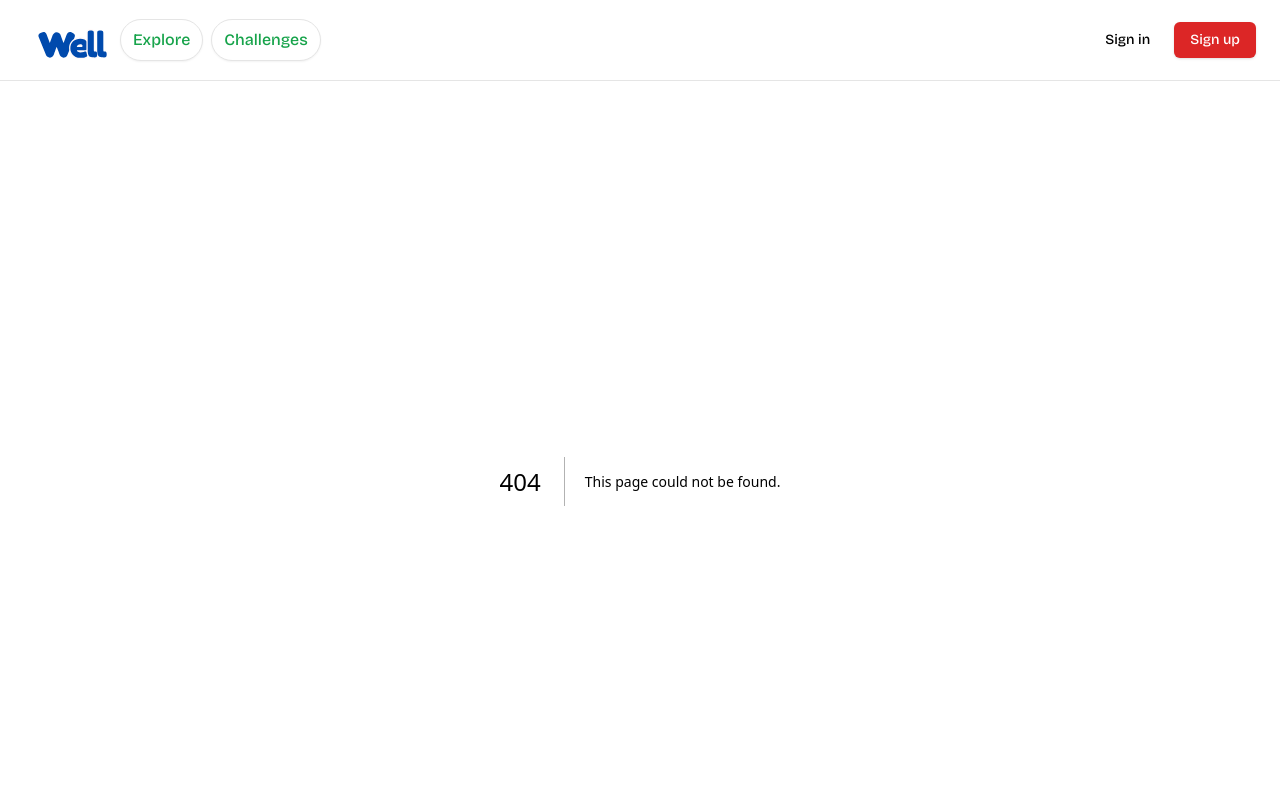
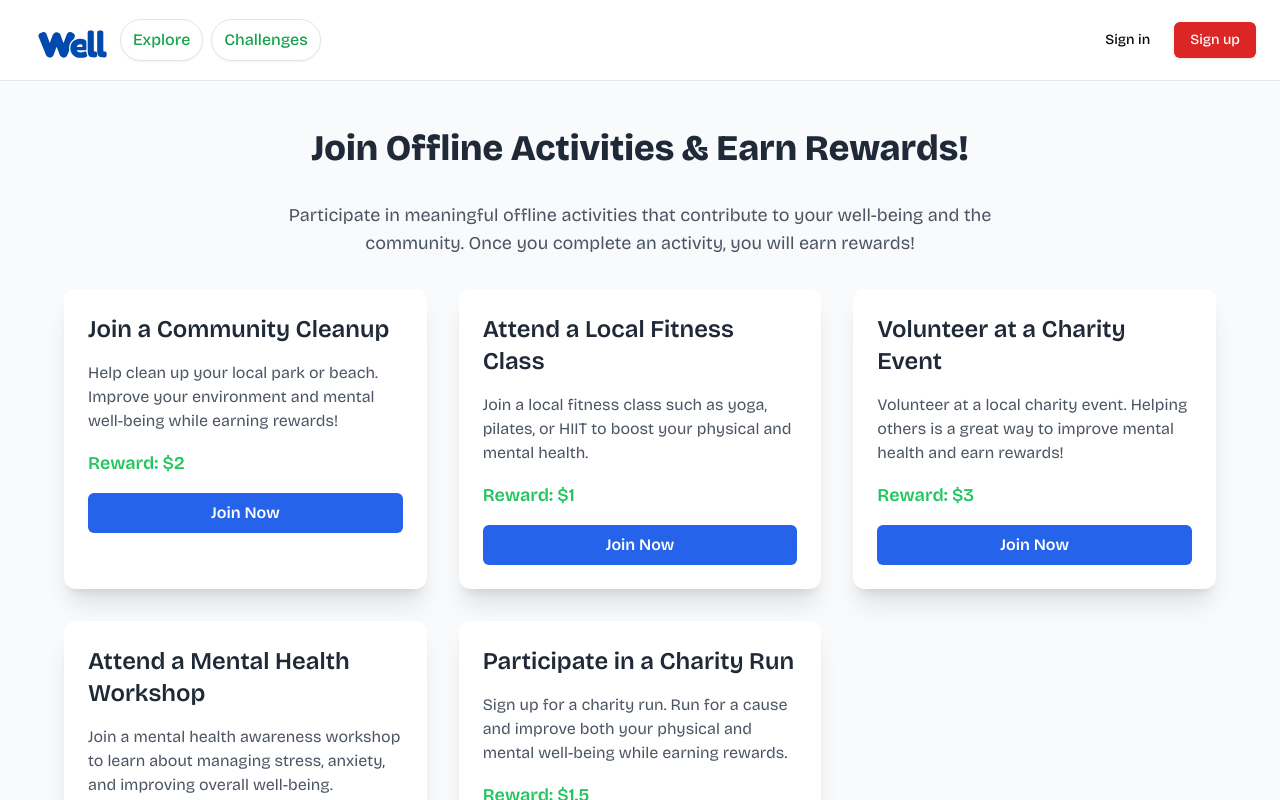
Before and after one commit to Mitchshona/hackOmania_interledger, a Next.js app in the folder frontend/: page /challenges in a window 1280 px wide. Before the commit this address had no page. Shown: the top 800 px of the page. Built offline with nearby package versions, Linux system fonts and the light colour scheme.

Commit message:
implemented challenges

```diff
--- /dev/null
+++ b/frontend/src/app/challenges/page.tsx
@@ -0,0 +1,81 @@
+"use client";
+
+import { useState } from "react";
+
+interface Challenge {
+  id: number;
+  title: string;
+  description: string;
+  reward: number;
+}
+
+const activities: Challenge[] = [
+  {
+    id: 1,
+    title: "Join a Community Cleanup",
+    description: "Help clean up your local park or beach. Improve your environment and mental well-being while earning rewards!",
+    reward: 2,
+  },
+  {
+    id: 2,
+    title: "Attend a Local Fitness Class",
+    description: "Join a local fitness class such as yoga, pilates, or HIIT to boost your physical and mental health.",
+    reward: 1,
+  },
+  {
+    id: 3,
+    title: "Volunteer at a Charity Event",
+    description: "Volunteer at a local charity event. Helping others is a great way to improve mental health and earn rewards!",
+    reward: 3,
+  },
+  {
+    id: 4,
+    title: "Attend a Mental Health Workshop",
+    description: "Join a mental health awareness workshop to learn about managing stress, anxiety, and improving overall well-being.",
+    reward: 2.5,
+  },
+  {
+    id: 5,
+    title: "Participate in a Charity Run",
+    description: "Sign up for a charity run. Run for a cause and improve both your physical and mental well-being while earning rewards.",
+    reward: 1.5,
+  },
+];
+
+export default function ChallengePage() {
+  const handleJoin = (id: number) => {
+    // Here you can add any logic to handle what happens when a user joins an activity.
+    console.log(`User joined activity with ID: ${id}. Activity completed!`);
+  };
+
+  return (
+    <div className="min-h-screen bg-gray-50 py-12 px-6 sm:px-16">
+      <div className="max-w-3xl mx-auto text-center">
+        <h1 className="text-4xl font-extrabold text-gray-800 mb-8">Join Offline Activities & Earn Rewards!</h1>
+        <p className="text-lg text-gray-600 mb-8">
+          Participate in meaningful offline activities that contribute to your well-being and the community. Once you complete an activity, you will earn rewards!
+        </p>
+      </div>
+
+      <div className="grid gap-8 sm:grid-cols-1 md:grid-cols-2 lg:grid-cols-3">
+        {activities.map((activity) => (
+          <div
+            key={activity.id}
+            className="bg-white p-6 rounded-xl shadow-xl hover:shadow-2xl transition-shadow duration-300 ease-in-out transform hover:scale-105"
+          >
+            <h2 className="text-2xl font-semibold text-gray-800 mb-4">{activity.title}</h2>
+            <p className="text-gray-600 mb-4">{activity.description}</p>
+            <p className="text-lg font-semibold text-green-500 mb-4">Reward: ${activity.reward}</p>
+
+            <button
+              onClick={() => handleJoin(activity.id)}
+              className="w-full py-2 rounded-md text-white font-semibold bg-blue-600 hover:bg-blue-700 transition-all duration-300"
+            >
+              Join Now
+            </button>
+          </div>
+        ))}
+      </div>
+    </div>
+  );
+}
```
